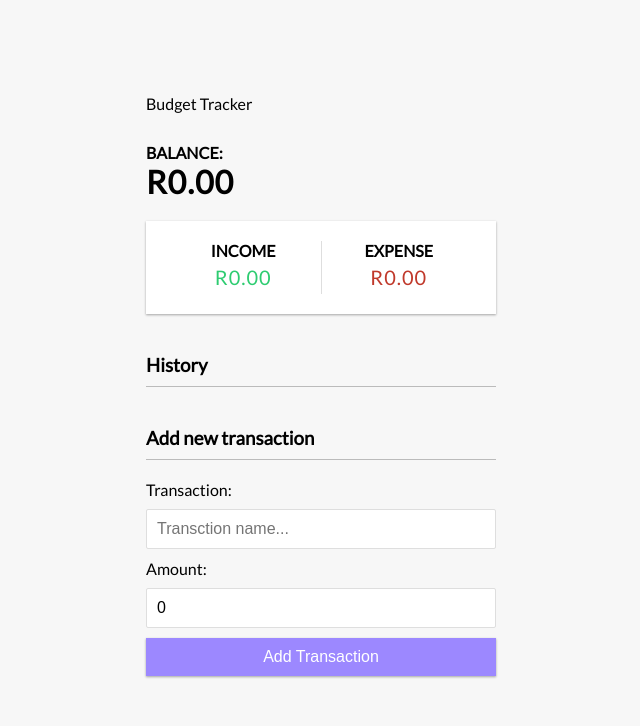
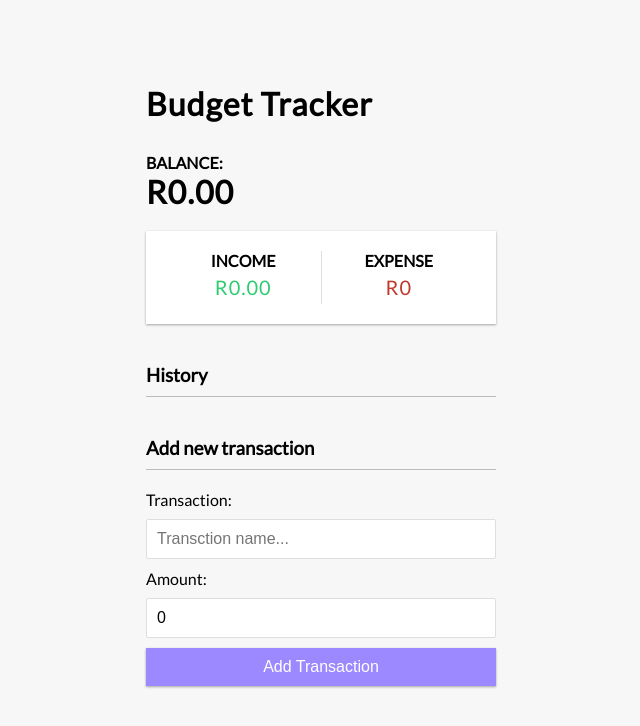
Before and after one commit to ItuTheGoat/expense-tracker, a React (Create React App) app: page / in a window 1280 px wide. Shown: the top 726 px of the page, without its empty margins (319-959 px from the left). Built offline with nearby package versions, Linux system fonts and the light colour scheme.

Commit message:
Added some functionality to make the app more complete

```diff
--- a/src/components/AddTransaction.js
+++ b/src/components/AddTransaction.js
@@ -18,6 +18,10 @@ export const AddTransaction = () => {
       transaction,
       amount: +amount,
     };
+
+    // This allows the form to be cleared after a transaction is added.
+    setTransaction("");
+    setAmount(0);
 
     addTransaction(newTransaction);
   };
--- a/src/components/Header.js
+++ b/src/components/Header.js
@@ -1,5 +1,9 @@
 import React from "react";
 
 export const Header = () => {
-  return <div>Budget Tracker</div>;
+  return (
+    <div>
+      <h1>Budget Tracker</h1>
+    </div>
+  );
 };
--- a/src/components/IncomeExpenses.js
+++ b/src/components/IncomeExpenses.js
@@ -13,10 +13,11 @@ export const IncomeExpenses = () => {
     .reduce((acc, item) => (acc += item), 0)
     .toFixed(2);
 
-  const expense = amounts
-    .filter((item) => item < 0)
-    .reduce((acc, item) => (acc += item), 0)
-    .toFixed(2);
+  const expense =
+    amounts
+      .filter((item) => item < 0)
+      .reduce((acc, item) => (acc += item), 0)
+      .toFixed(2) * -1;
 
   return (
     <div className="inc-exp-container">
```
